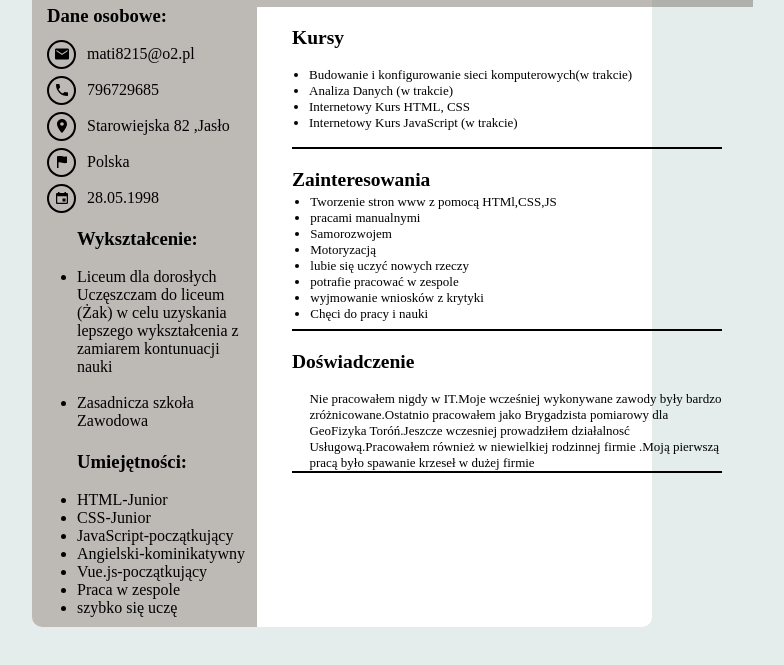
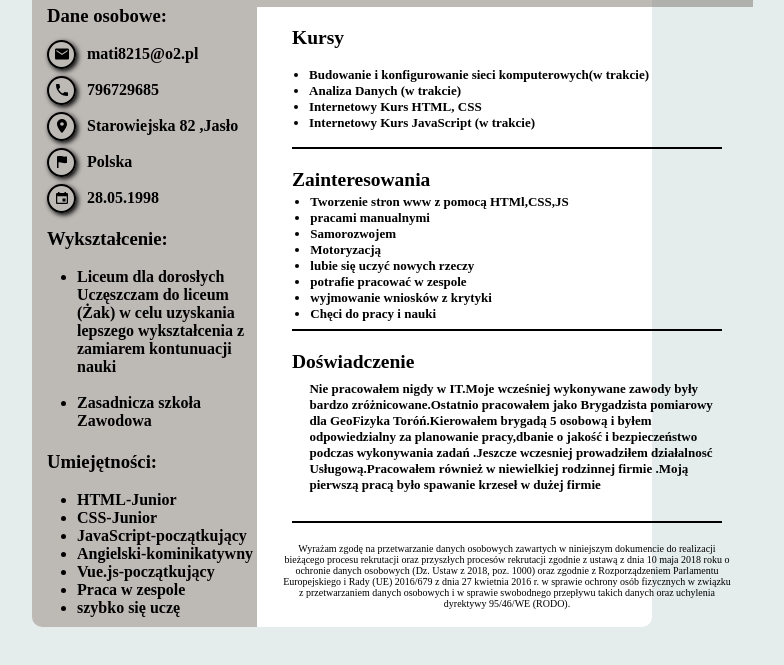
Before and after one commit to Mateusz-Wojdyla/CV, a plain HTML site: page index.html in a window 1280 px wide. Shown: the part 93-758 px from the top of the page, without its empty margins (298-1082 px from the left). Drawn offline with nearby package versions, Linux system fonts and the light colour scheme.

Commit message:
next wersion

```diff
--- a/index.html
+++ b/index.html
@@ -15,21 +15,28 @@
                     <h3>Dane osobowe:</h3>
                     <br>
                     <div class="ring"><ion-icon class="icon" name="mail"></ion-icon></div>
-                    <a >mati8215@o2.pl</a> <br><br>
+                    <a href="#" id="e-mail" >mati8215@o2.pl</a> <br><br>
+
+
                    <div class="ring"><ion-icon class="icon" name="call"></ion-icon></div>
                     <a>796729685</a><br><br>
+
+
                     <div class="ring"><ion-icon class="icon" name="pin"></ion-icon></div>
+                   <a>Starowiejska 82 ,Jasło </a><br><br>
 
-                    <a>Starowiejska 82 ,Jasło </a><br><br>
+
                     <div class="ring"><ion-icon class="icon" name="flag"></ion-icon></div>
                     <a>Polska</a><br><br>
+
+
                     <div class="ring"><ion-icon class="icon" name="calendar"></ion-icon></div>
                     <a>28.05.1998</a>
 
                 </ul>
 
-                <ul>
-                        <h3>Wykształcenie:</h3>
+                <ul id="list-school">
+                        <h3 id="school">Wykształcenie:</h3>
                         <br>
                          <li>Liceum dla dorosłych
                         Uczęszczam do liceum (Żak)
@@ -38,8 +45,8 @@
                         <br>
                         <li>Zasadnicza szkoła Zawodowa</li>
                 </ul>
-                <ul>
-                        <h3>Umiejętności:
+                <ul id="list-skills">
+                        <h3 id="skils">Umiejętności:
                         </h3><br>
                         <li>HTML-Junior</li>
                         <li>CSS-Junior</li>
@@ -63,6 +70,7 @@
                         <li>Internetowy Kurs HTML, CSS
                         </li>
                         <li>Internetowy Kurs JavaScript (w trakcie)</li>
+
                 </ul>
             </div>
             <div id="Hobby" class="box">
@@ -80,13 +88,15 @@
                      <li>Chęci do pracy i nauki</li>
                 </ul>
             </div>
-            <div id="doświadczenie" class="box">
+            <div id="doświadczenie" class="box1">
                 <h2>Doświadczenie</h2>
-                <p>Nie pracowałem nigdy w IT.Moje wcześniej wykonywane zawody były bardzo zróżnicowane.Ostatnio pracowałem jako Brygadzista pomiarowy dla GeoFizyka Toróń.Jeszcze wczesniej prowadziłem działalnosć Usługową.Pracowałem również w niewielkiej rodzinnej firmie .Moją pierwszą pracą było spawanie krzeseł w dużej firmie </p>
+                <p>Nie pracowałem nigdy w IT.Moje wcześniej wykonywane zawody były bardzo zróżnicowane.Ostatnio pracowałem jako Brygadzista pomiarowy dla GeoFizyka Toróń.Kierowałem brygadą 5 osobową i byłem odpowiedzialny za planowanie pracy,dbanie o jakość i bezpieczeństwo podczas wykonywania zadań .Jeszcze wczesniej prowadziłem działalnosć Usługową.Pracowałem również w niewielkiej rodzinnej firmie .Moją pierwszą pracą było spawanie krzeseł w dużej firmie </p>
             </div>
 
 
-
+            <div class="rodo">
+                <p>Wyrażam zgodę na przetwarzanie danych osobowych zawartych w niniejszym dokumencie do realizacji bieżącego procesu rekrutacji oraz przyszłych procesów rekrutacji zgodnie z ustawą z dnia 10 maja 2018 roku o ochronie danych osobowych (Dz. Ustaw z 2018, poz. 1000) oraz zgodnie z Rozporządzeniem Parlamentu Europejskiego i Rady (UE) 2016/679 z dnia 27 kwietnia 2016 r. w sprawie ochrony osób fizycznych w związku z przetwarzaniem danych osobowych i w sprawie swobodnego przepływu takich danych oraz uchylenia dyrektywy 95/46/WE (RODO).</p>
+            </div>
 
 
 
--- a/style.css
+++ b/style.css
@@ -39,27 +39,77 @@ h1 {
 	margin-top: 20px;
 	padding-left: -10px;
     font-size:13px;
+
+}
+.box1 {
+	width: 430px;
+	height: 300px;
+	display: flex;
+	margin-left: 260px;
+	margin-top: 20px;
+	padding-left: -10px;
+    font-size:13px;
+	padding-bottom:50px;
+	border-bottom: solid 2px;
+}
+
+
+.box:hover{
+	transform: scale(1.1);
+	font-size: 14px;
+	font-weight: 900;
+}
+.box1:hover{
+	transform: scale(1.1);
+	font-size: 14px;
+	font-weight: 900;
 }
 #Kursy ul{
     margin-top:40px;
     margin-left:-35px;
+	font-weight: 900;
 }
+
 #Hobby ul{
     margin-top:25px;
     margin-left:-120px;
+	font-weight: 900;
 }
+
 #doświadczenie p{
-    margin-top:40px;
+    margin-top:30px;
     margin-left:-105px;
+	font-weight: 900;
 }
 #doświadczenie ,#Kursy{
     height:120px;
 }
 #kontakt a{
     margin-left:10px;
+	font-weight: 900;
 }
 #kontakt h3{
     margin-left:-30px;
+	font-weight: 900;
+}
+#school{
+	margin-left:-30px;
+	font-weight: 900;
+}
+#skils{
+
+	margin-left:-30px;
+	font-weight: 900;
+
+}
+#list-skils{
+	margin-top:-0px;
+}
+#list-school  {
+    font-weight: 900;
+}
+#list-skills{
+	font-weight:900;
 }
 
 .sidebar {
@@ -97,5 +147,23 @@ ul{
     border:2px solid rgb(1, 1, 1);
     margin-left:-30px;
     margin-top:-5px;
+	box-shadow: 2px 2px 5px;
 
 }
+.ring:hover{
+	background-color:rgb(229, 236, 236);
+	cursor:pointer;
+	transform: scale(1.2);
+}
+#e-mail{
+	color:black;
+	text-decoration: none;
+}
+.rodo{
+	margin-left:250px;
+	margin-top:20px;
+	font-size: 10px;
+	height: 100px;
+	width: 450px;
+	text-align: center;
+}
```
